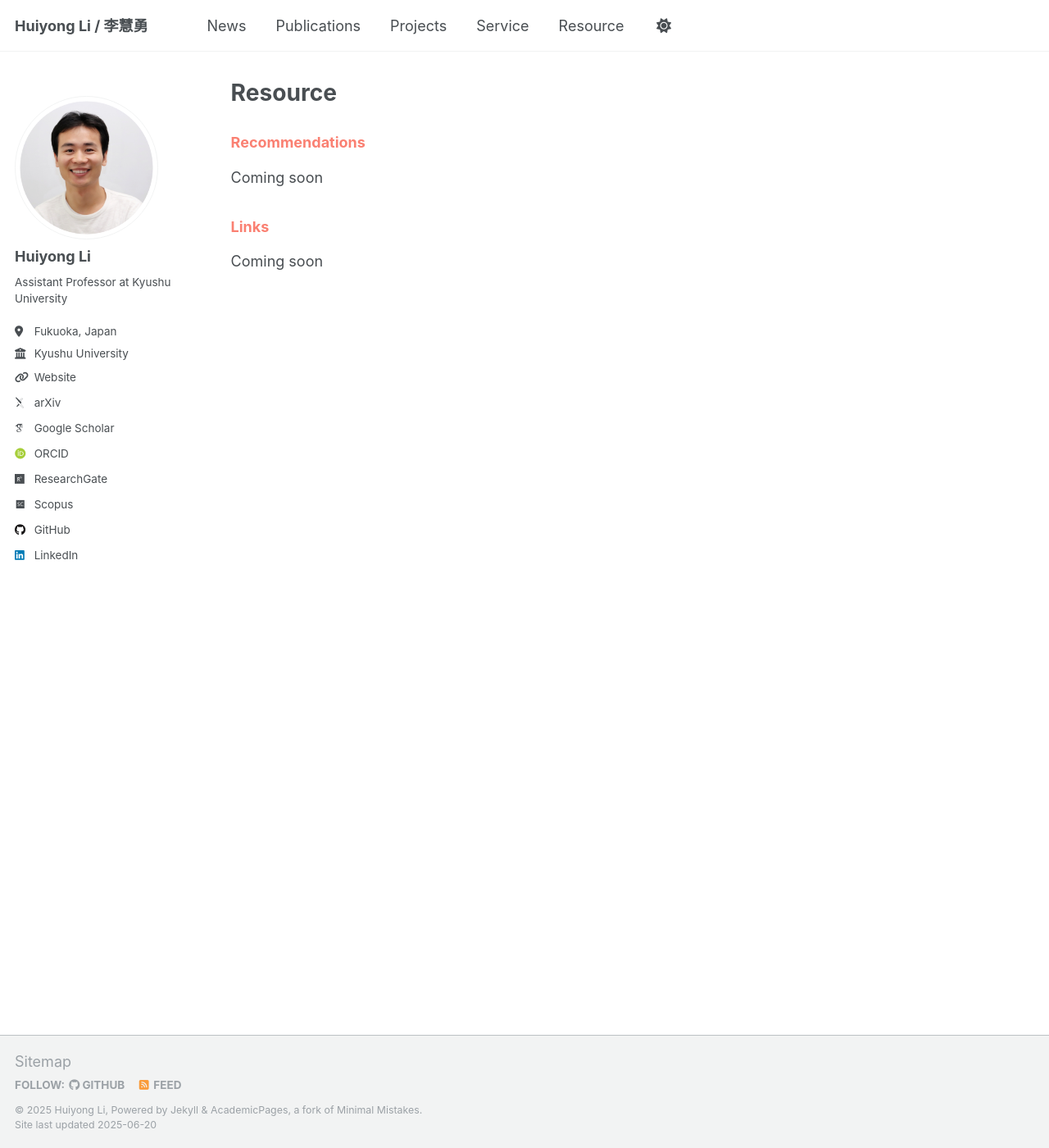
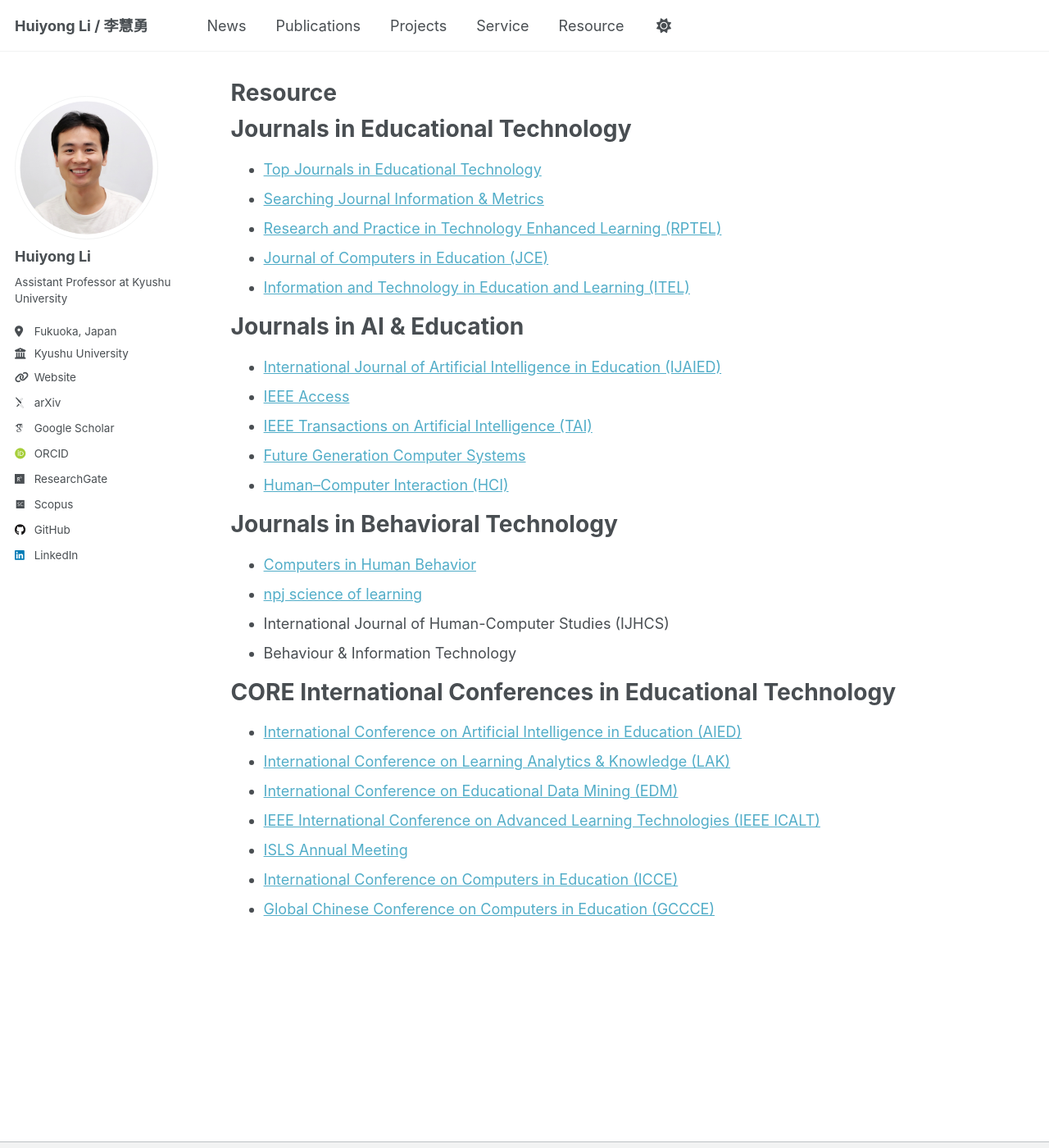
Before and after one commit to li-huiyong/li-huiyong.github.io, a Jekyll site: the page built from _pages/resource.md, in a window 1280 px wide and 1400 px high. Shown: the whole window at 82% size. Built offline with Jekyll 4.4.1, drawn with Linux system fonts in a browser that asks for light colours; some web fonts are replaced.

Commit message:
add journal conference info

```diff
--- a/_pages/resource.md
+++ b/_pages/resource.md
@@ -7,10 +7,37 @@
 
 {% include base_path %}
 
-### <span style="color: Salmon; ">Recommendations</span>
 
-Coming soon
+Journals in Educational Technology
+======
+* [Top Journals in Educational Technology](https://scholar.google.com/citations?view_op=top_venues&hl=en&vq=soc_educationaltechnology){:target="_blank"}
+* [Searching Journal Information & Metrics](https://jcr.clarivate.com/jcr/)
+* [Research and Practice in Technology Enhanced Learning (RPTEL)](https://rptel.apsce.net/index.php/RPTEL){:target="_blank"}
+* [Journal of Computers in Education (JCE)](https://link.springer.com/journal/40692){:target="_blank"}
+* [Information and Technology in Education and Learning (ITEL)](https://www.jstage.jst.go.jp/browse/itel/-char/en){:target="_blank"}
 
-### <span style="color: Salmon; ">Links</span>
+Journals in AI & Education
+======
+* [International Journal of Artificial Intelligence in Education (IJAIED)](https://link.springer.com/journal/40593){:target="_blank"}
+* [IEEE Access](https://ieeeaccess.ieee.org/){:target="_blank"}
+* [IEEE Transactions on Artificial Intelligence (TAI)](https://cis.ieee.org/publications/ieee-transactions-on-artificial-intelligence){:target="_blank"}
+* [Future Generation Computer Systems](https://www.sciencedirect.com/journal/future-generation-computer-systems){:target="_blank"}
+* [Human–Computer Interaction (HCI)](https://www.tandfonline.com/journals/hhci20){:target="_blank"}
 
-Coming soon
+
+Journals in Behavioral Technology
+======
+* [Computers in Human Behavior](https://www.sciencedirect.com/journal/computers-in-human-behavior){:target="_blank"}
+* [npj science of learning](https://www.nature.com/npjscilearn/){:target="_blank"}
+* International Journal of Human-Computer Studies (IJHCS)
+* Behaviour & Information Technology
+
+CORE International Conferences in Educational Technology
+======
+* [International Conference on Artificial Intelligence in Education (AIED)](https://iaied.org/conferences)
+* [International Conference on Learning Analytics & Knowledge (LAK)](https://www.solaresearch.org/events/lak/)
+* [International Conference on Educational Data Mining (EDM)](https://educationaldatamining.org/conferences/)
+* [IEEE International Conference on Advanced Learning Technologies (IEEE ICALT)](https://tc.computer.org/tclt/)
+* [ISLS Annual Meeting](https://www.isls.org/annual-meeting/)
+* [International Conference on Computers in Education (ICCE)](https://www.apsce.net/conferences)
+* [Global Chinese Conference on Computers in Education (GCCCE)](https://www.gcsce.net/en/history_conference.php)
```
